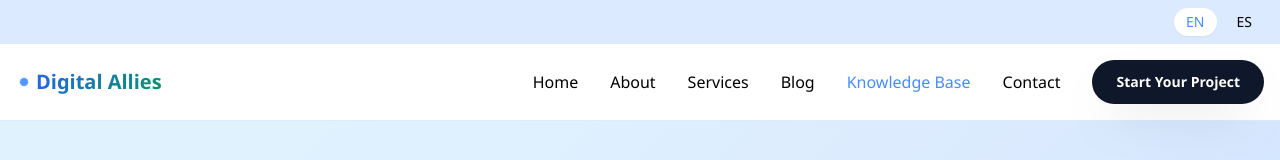
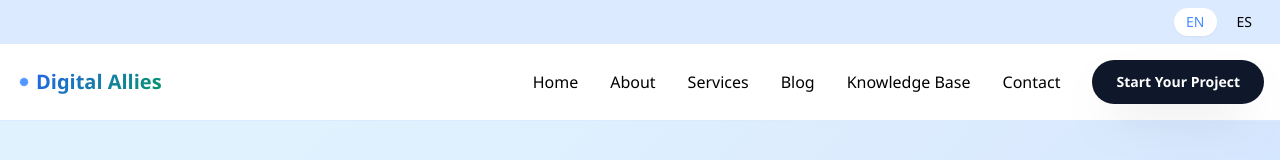
Before and after one commit to cassellac/DigitalAllies_, a website: page index.html in a window 1280 px wide. Shown: the top 160 px of the page. Drawn offline with nearby package versions, Linux system fonts and the light colour scheme.

Commit message:
updated navigation

```diff
--- a/index.html
+++ b/index.html
@@ -71,7 +71,7 @@
                     <a href="/about" class="text-gray-dark hover:text-primary-blue transition-colors" data-en="About" data-es="Acerca">About</a>
                     <a href="/services" class="text-gray-dark hover:text-primary-blue transition-colors" data-en="Services" data-es="Servicios">Services</a>
                     <a href="/blog" class="text-gray-dark hover:text-primary-blue transition-colors" data-en="Blog" data-es="Blog">Blog</a>
-                    <a href="/knowledge-base" class="text-primary-blue font-medium" data-en="Knowledge Base" data-es="Base de Conocimientos">Knowledge Base</a>
+                    <a href="/knowledge-base" class="text-gray-dark hover:text-primary-blue transition-colors" data-en="Knowledge Base" data-es="Base de Conocimientos">Knowledge Base</a>
                     <a href="/contact" class="text-gray-dark hover:text-primary-blue transition-colors" data-en="Contact" data-es="Contacto">Contact</a>
                     <a href="/contact" class="btn btn-primary px-6 py-3 text-sm gradient-shadow hover-lift" data-en="Start Your Project" data-es="Comienza Tu Proyecto">Start Your Project</a>
                 </div>
```
Also changed, not shown: knowledge-base.html (+1 -1 lines), assets/SE.svg (deleted), assets/TW.svg (deleted), assets/VB.svg (deleted), assets/apple-touch-icon.png (deleted).
